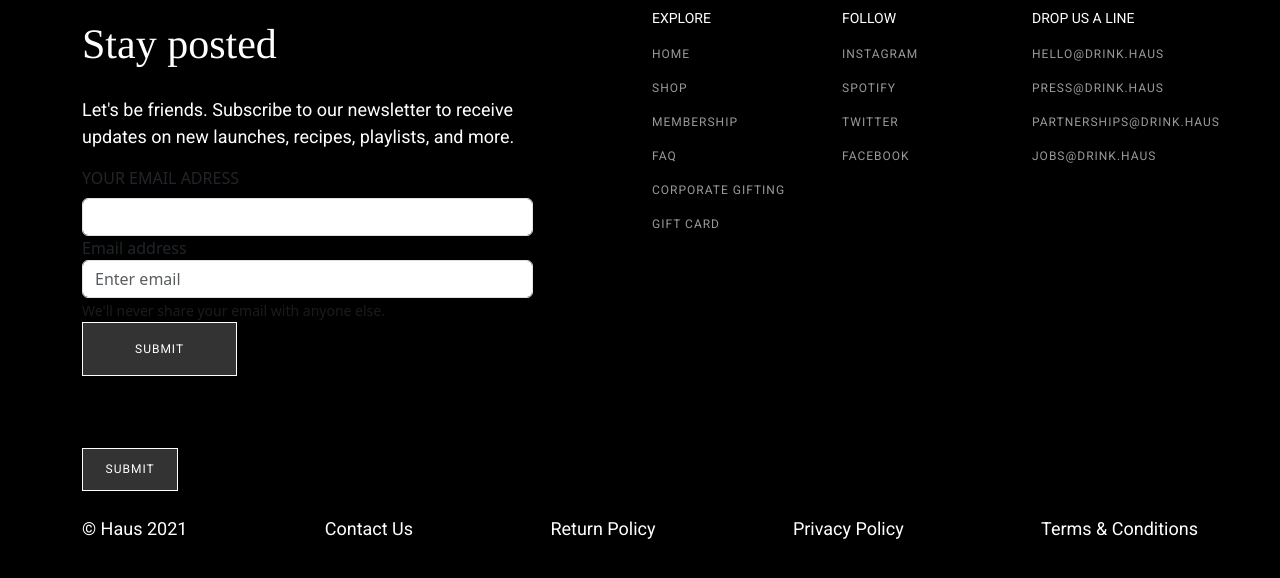
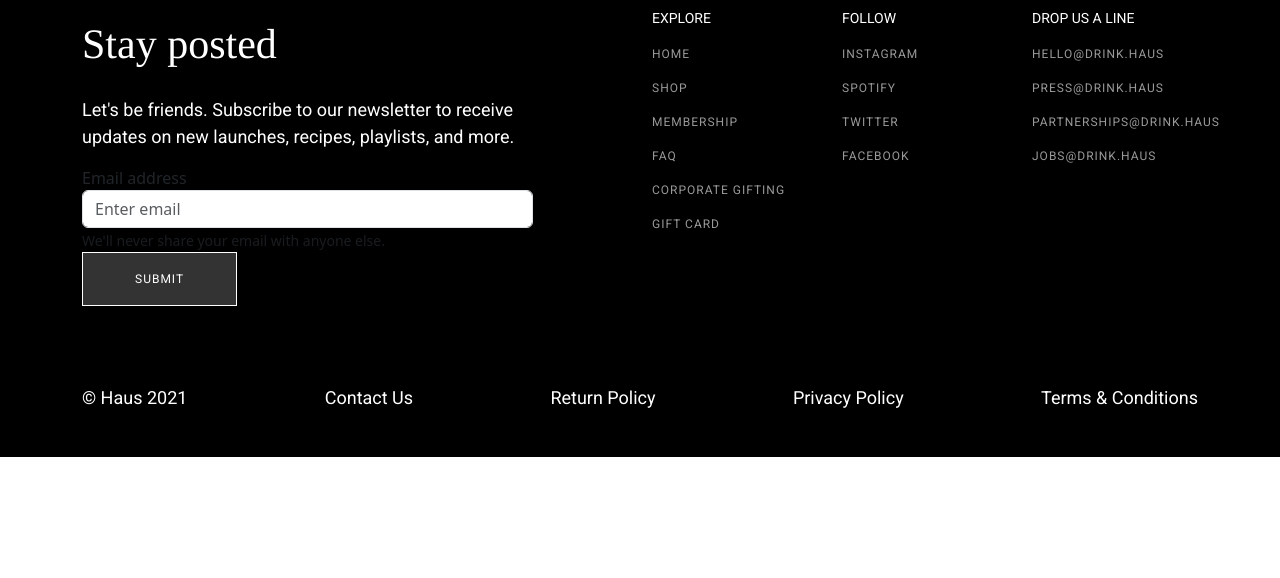
Before and after one commit to ennnnoia/alcogol_fu, a plain HTML site: page index.html in a window 1280 px wide. Shown: the part 4256-4834 px from the top of the page. After the commit the page ends 4713 px from the top, so only its background shows below. Drawn offline with nearby package versions, Linux system fonts and the light colour scheme.

Commit message:
Add files via upload

```diff
--- a/index.html
+++ b/index.html
@@ -16,7 +16,6 @@
 <body>
 
   <div class="verh d-flex flex-row">
-
     <div class="verh__levo d-md-block d-none">
       <nav class="navbar navbar-expand-lg">
         <div class="container-fluid">
@@ -102,8 +101,6 @@
       </div>
       </div>
 
-
-
       <div class="verh__txt">
         <p class="p2">Alcohol for the modern drinker</p>
         <p class="p3">Light and refreshing flavors made with real, clean ingredients
@@ -115,7 +112,6 @@
       </button>
     </div>
   </div>
-
 
   <div class="modal fade" id="exampleModal" tabindex="-1" aria-labelledby="exampleModalLabel" aria-hidden="true">
     <div class="modal-dialog">
@@ -321,6 +317,7 @@
   </div>
   <hr class="hrr">
 
+
   <div class="aper">
     <div class="container">
       <div class="row">
@@ -378,12 +375,12 @@
           </div>
         </div>
       </div>
-
       <div class="pypy__imgg">
         <img src="img/6.png" class="img-fluid" alt="...">
       </div>
     </div>
   </div>
+
 
   <div class="otz">
     <div class="otz__cont">
@@ -416,6 +413,7 @@
     </div>
   </div>
 
+
   <div class="podpiski">
     <div class="container">
       <div class="row">
@@ -445,37 +443,17 @@
     </div>
   </div>
 
+
   <div class="footer">
     <div class="footer__cont">
       <div class="container">
         <div class="row">
-          <!--<div class="col-6">занимает 6 колонок из 12
-            <div class="col col-md-10">  на планшетах и разрешениях выше колонка занимает 10/12-->
           <div class="col col-md-5 col-sm-12">
             <div class="footer__niz">
               <p class="p16">Stay posted</p>
               <p class="p04">Let's be friends. Subscribe to our newsletter
                 to receive updates on new launches, recipes, playlists,
                 and more.</p>
-              <!--<div class="formm">
-                <label for="validationCustom03" class="form-label"><p class="pform">YOUR EMAIL ADRESS</p></label>
-                <input type="email" class="form-control" id="email" required>
-                <div class="valid-feedback">
-                  <p class="pform">good.</p>
-                </div>
-                <div class="invalid-feedback">
-                  <p class="pform">YOUR EMAIL ADRESS</p>
-                </div>
-              </div>-->
-              <div class="col">
-                <label for="validationTooltip03" class="form-label">YOUR EMAIL ADRESS</label>
-                <input type="text" class="form-control" id="validationTooltip03" required>
-                <div class="invalid-tooltip">
-                  Please provide a valid email.
-                </div>
-              </div>
-
-
               <form>
                 <div class="form-group">
                   <label for="exampleInputEmail1">Email address</label>
@@ -486,9 +464,6 @@
                 <button type="submit" class="btn btn-primary">Submit</button>
               </form>
 
-
-
-              <button class="btn btnan" type="submit">Submit</button>
             </div>
           </div>
           <div class="col-1 d-sm-block d-none"></div>
--- a/scss/style.scss
+++ b/scss/style.scss
@@ -446,8 +446,3 @@
     letter-spacing: 0.12px;
     text-transform: uppercase;
     margin-bottom: 2%;}
-.btnan{
-    margin-bottom: 0px;
-    margin-top: 4%;
-    padding: 3% 5%;
-}
```
Also changed, not shown: css/style.min.css.
